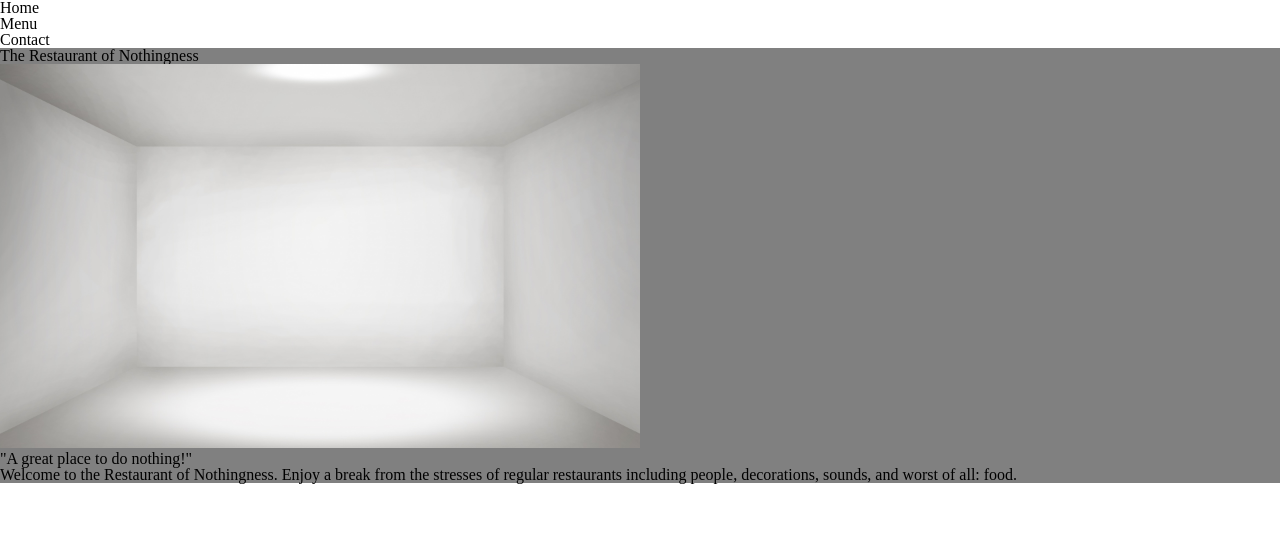
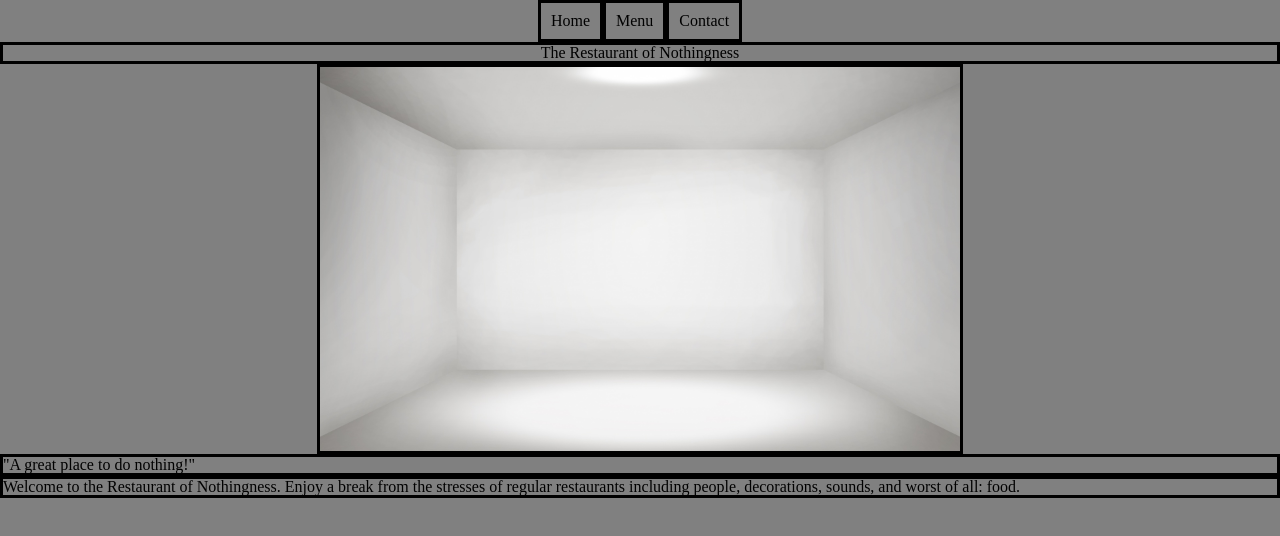
Before and after one commit to sky-pose-rick/fake-restaurant, a plain HTML site: page index.html in a window 1280 px wide. Drawn offline with Linux system fonts and the light colour scheme.

Commit message:
modify css file

```diff
--- a/styles/style.css
+++ b/styles/style.css
@@ -1,7 +1,34 @@
-#home-img{
-    width: 50%;
+#home-img {
+	width: 50%;
+	margin: auto;
+	display: block;
+	border: solid;
 }
 
-#content{
+body{
     background-color: gray;
 }
+
+#nav-bar li {
+	border: solid;
+	padding: 10px;
+}
+
+#nav-bar ul {
+	display: flex;
+	margin: auto;
+	width: max-content;
+}
+
+h1 {
+	text-align: center;
+	border: solid;
+}
+
+#remark {
+	border: solid;
+}
+
+#description {
+	border: solid;
+}
```
